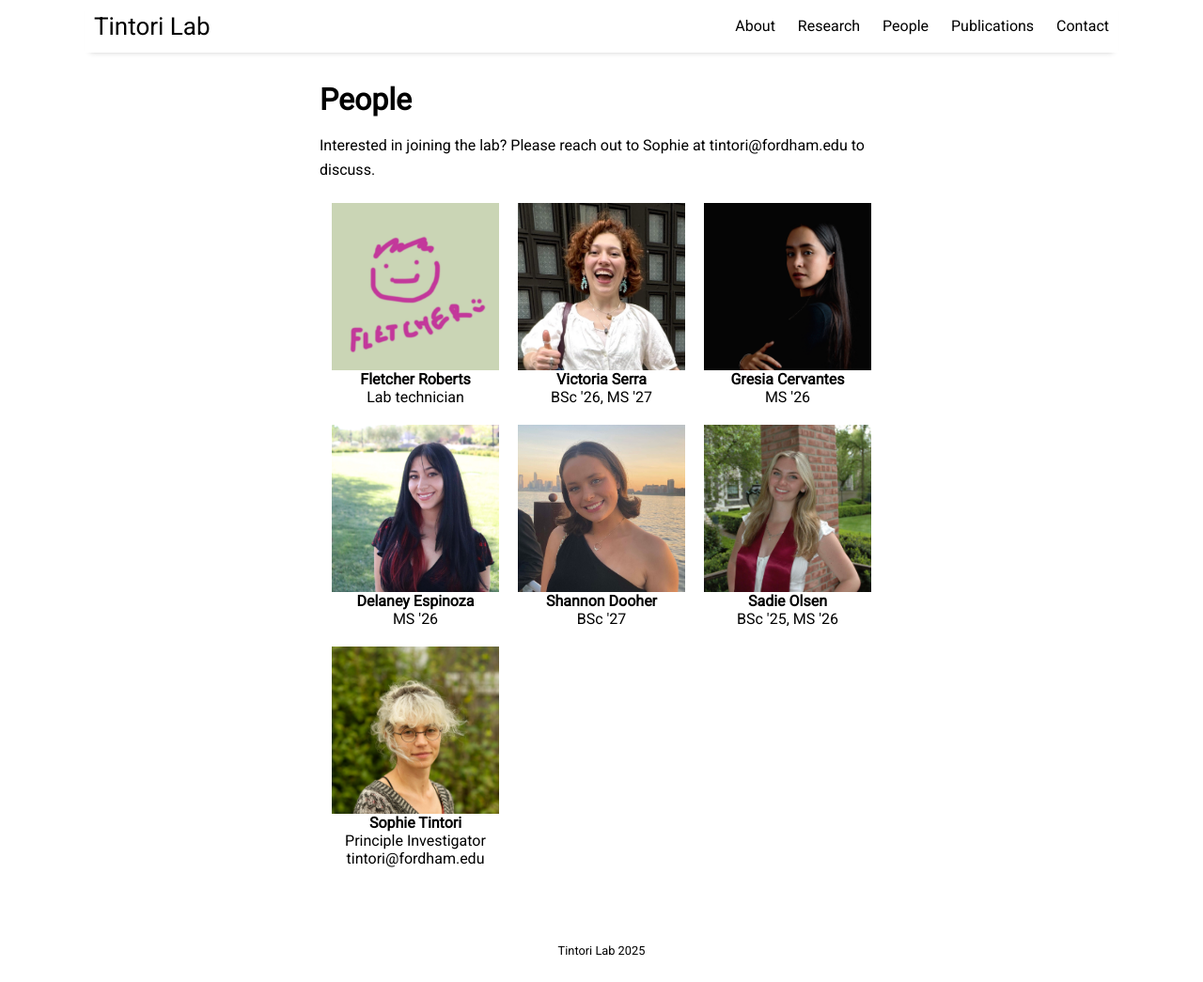
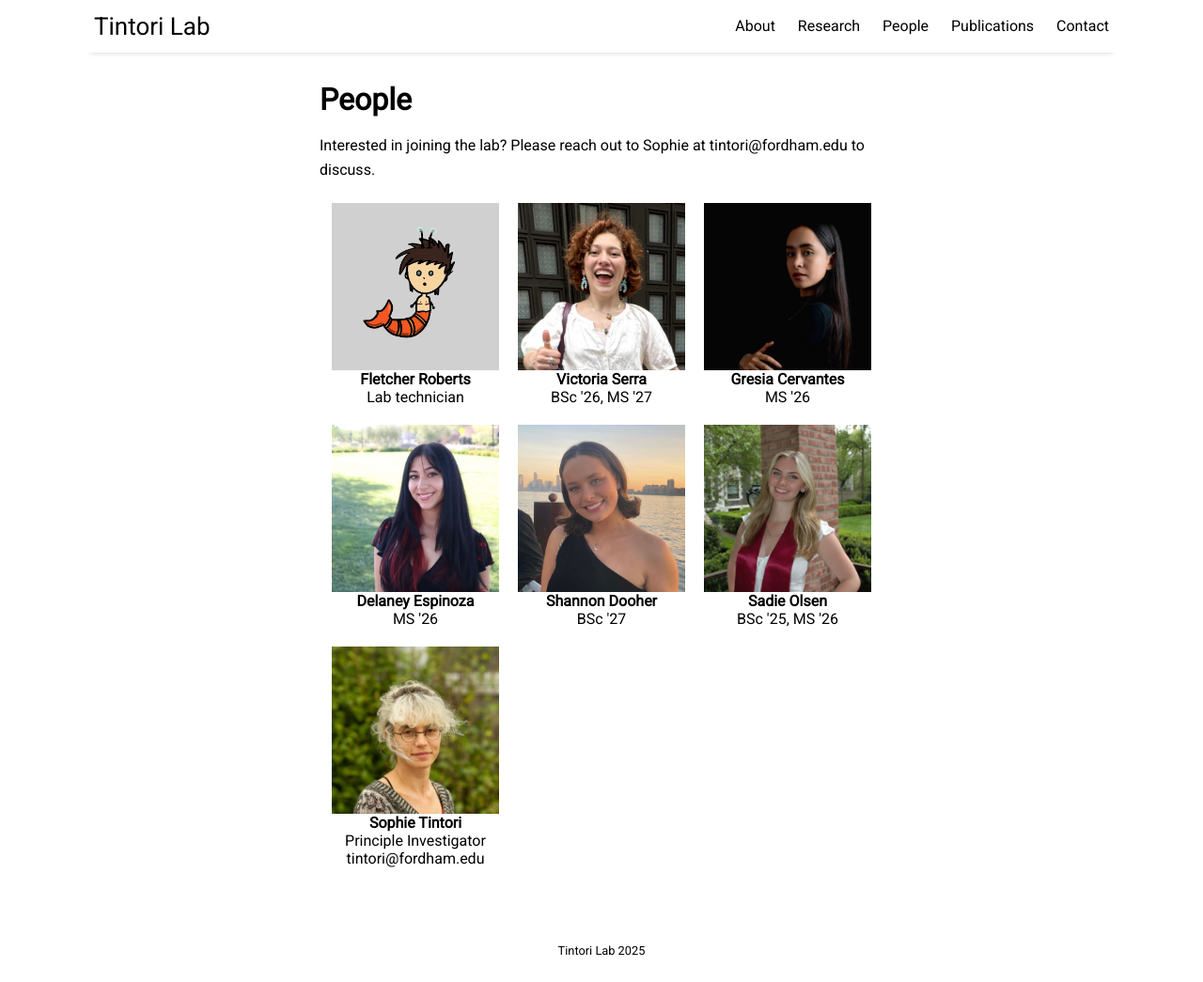
Before and after one commit to tintori/tintori.github.io, a Jekyll site: the page built from _posts/2017-01-01-people.md, in a window 1280 px wide and 1045 px high. Shown: the whole window at 94% size. Built offline with Jekyll 4.4.1, drawn with Linux system fonts in a browser that asks for light colours; nearby versions of some CDN libraries.

Commit message:
update fletcher

```diff
--- a/_posts/2017-01-01-people.md
+++ b/_posts/2017-01-01-people.md
@@ -20,7 +20,7 @@ Interested in joining the lab? Please reach out to Sophie at tintori@fordham.edu
 
 <div class ="image-gallery">
 
-{% include portrait.html file="lab_members/fletcher_fake_sq.jpg" name="Fletcher Roberts" status="Lab technician" %}
+{% include portrait.html file="lab_members/fletcher_sq.jpg" name="Fletcher Roberts" status="Lab technician" %}
 {% include portrait.html file="lab_members/victoria_sq1.png" name="Victoria Serra" status="BSc '26, MS '27" %}
 {% include portrait.html file="lab_members/gresia_1_sq_br.jpg" name="Gresia Cervantes" status="MS '26" %}
 {% include portrait.html file="lab_members/delaney_square.jpg" name="Delaney Espinoza" status="MS '26" %}
```
Also changed, not shown: assets/img/lab_members/fletcher_sq.jpg (added).
